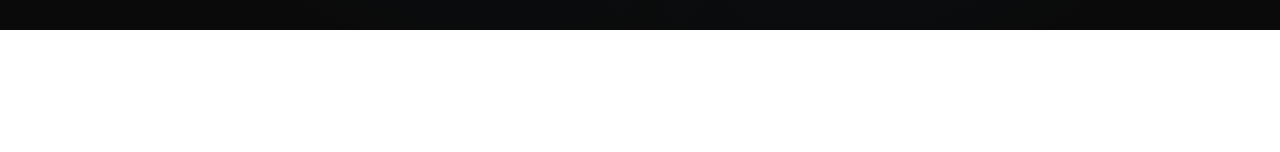
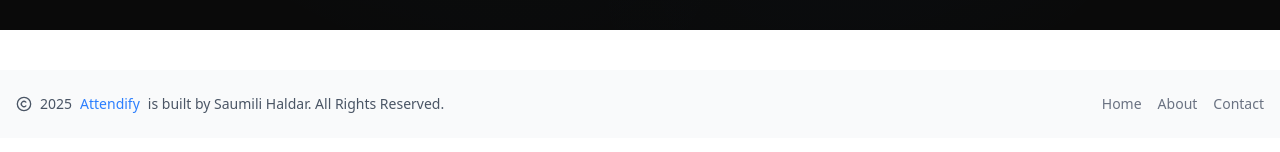
Before and after one commit to SaumiliHaldar/Attendify, a Next.js app in the folder frontend/: page / in a window 1280 px wide. Shown: the part 610-762 px from the top of the page. Built offline with nearby package versions, Linux system fonts and the light colour scheme; no server answers.

Commit message:
footer design

```diff
--- a/frontend/src/app/page.js
+++ b/frontend/src/app/page.js
@@ -1,3 +1,4 @@
+import Footer from "@/components/layouts/Footer";
 import Header from "@/components/layouts/Header";
 import Image from "next/image";
 
@@ -5,6 +6,7 @@ export default function Home() {
   return (
     <>
     <Header />
+    <Footer />
     </>
   );
 }
--- a/frontend/src/components/layouts/Footer.jsx
+++ b/frontend/src/components/layouts/Footer.jsx
@@ -0,0 +1,35 @@
+'use client';
+
+import React from "react";
+import { Copyright } from "lucide-react";
+
+export default function Footer() {
+  return (
+    <footer className="w-full bg-gray-50 dark:bg-gray-900 py-6 mt-10">
+      <div className="max-w-7xl mx-auto px-4 flex flex-col md:flex-row items-center justify-between gap-4">
+        {/* Left side */}
+        <div className="flex items-center gap-2 text-sm text-gray-600 dark:text-gray-400">
+          <Copyright className="w-4 h-4" />
+          <span> 2025 </span>
+          <a href="/" className="text-blue-500 hover:underline">
+            Attendify
+          </a>{" "}
+          is built by Saumili Haldar. All Rights Reserved.
+        </div>
+
+        {/* Right side (optional links) */}
+        <div className="flex flex-wrap items-center gap-4 text-sm text-gray-500 dark:text-gray-400">
+          <a href="#" className="hover:underline">
+            Home
+          </a>
+          <a href="#" className="hover:underline">
+            About
+          </a>
+          <a href="#" className="hover:underline">
+            Contact
+          </a>
+        </div>
+      </div>
+    </footer>
+  );
+}
```
